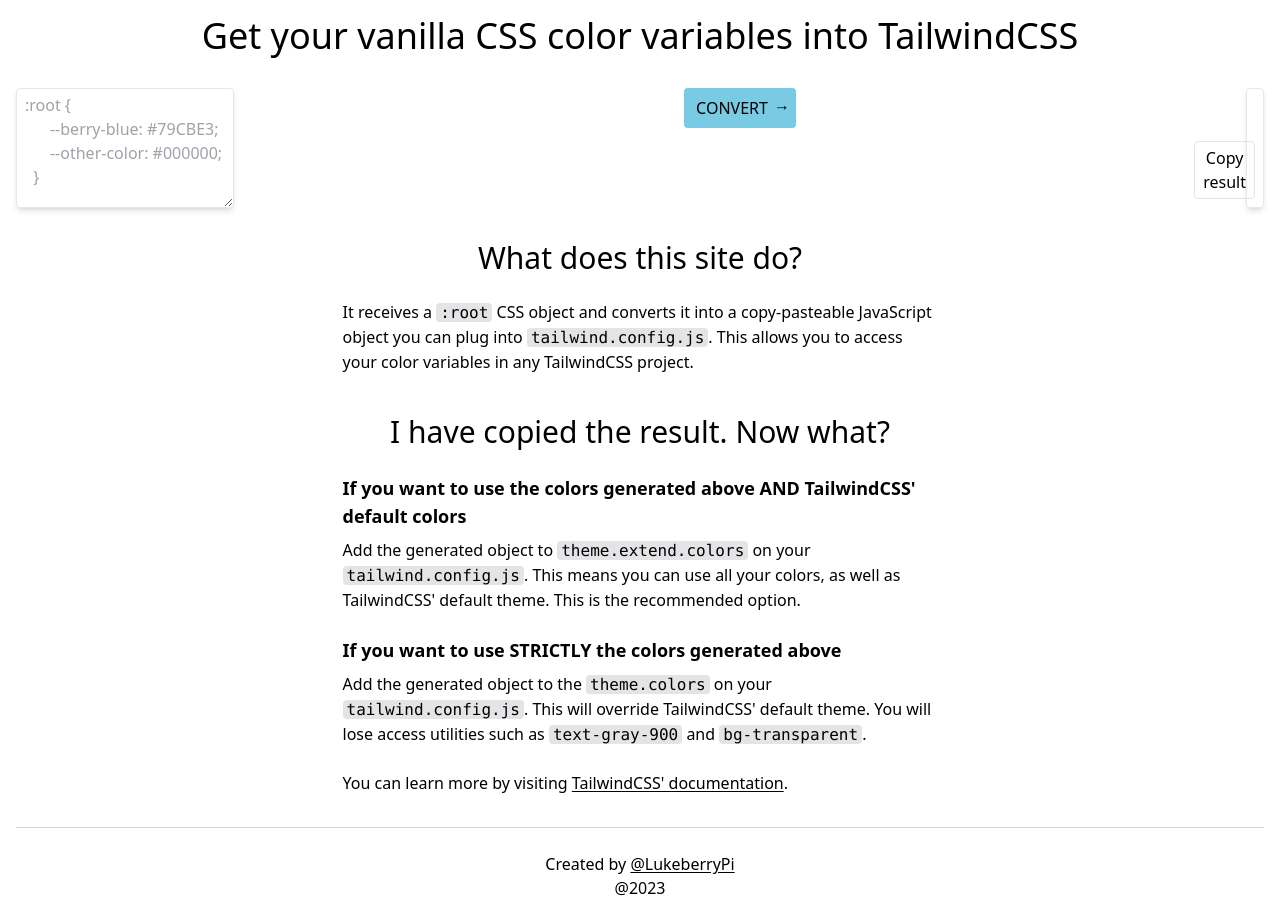
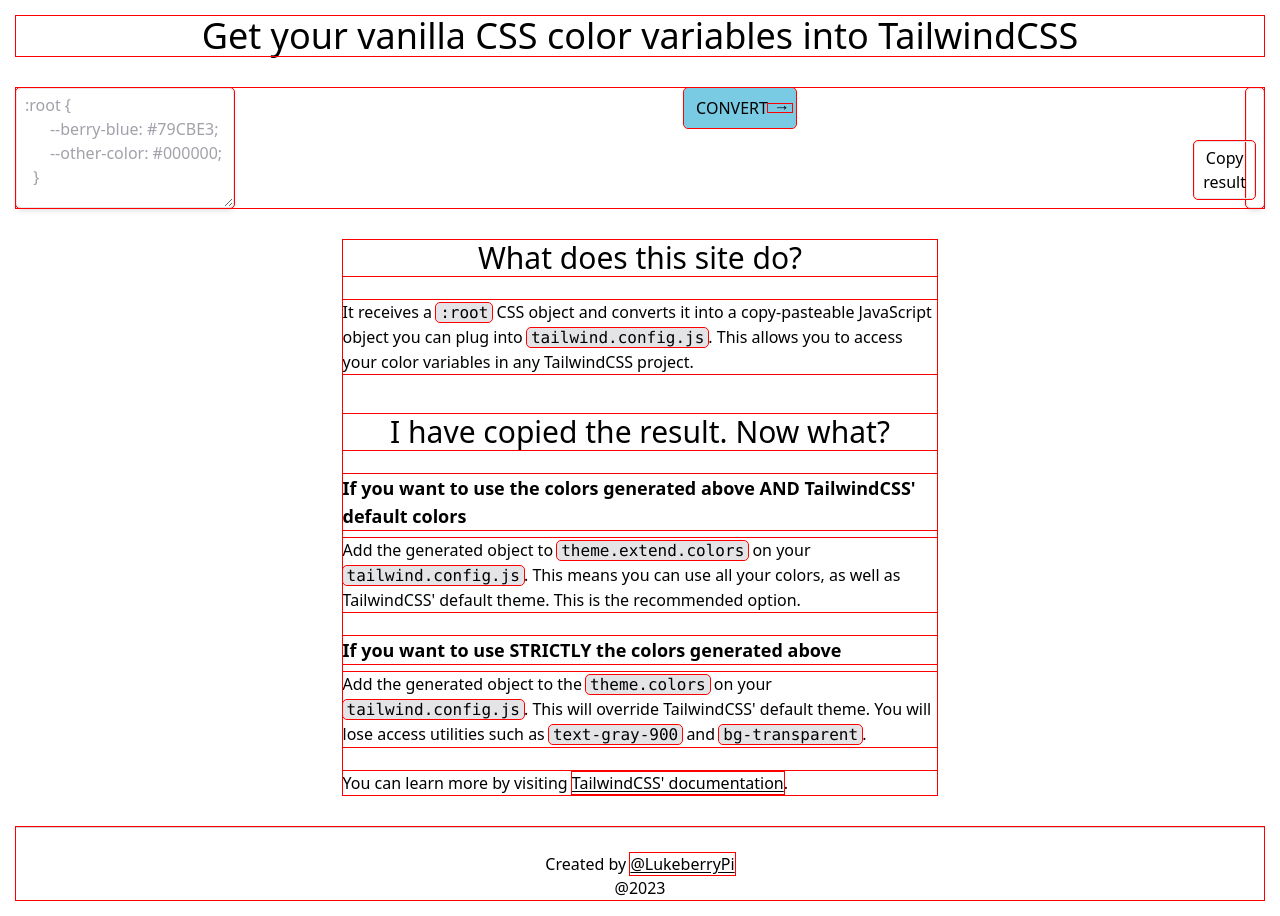
Before and after one commit to LukeberryPi/css-colors-to-tailwind, a Next.js app: page / in a window 1280 px wide. Built offline with nearby package versions, Linux system fonts and the light colour scheme.

Commit message:
outline elements for layout debugging

```diff
--- a/src/app/globals.css
+++ b/src/app/globals.css
@@ -1,3 +1,8 @@
 @tailwind base;
 @tailwind components;
 @tailwind utilities;
+
+/* uncomment to debug layout */
+* {
+  outline: 1px solid red;
+}
```
